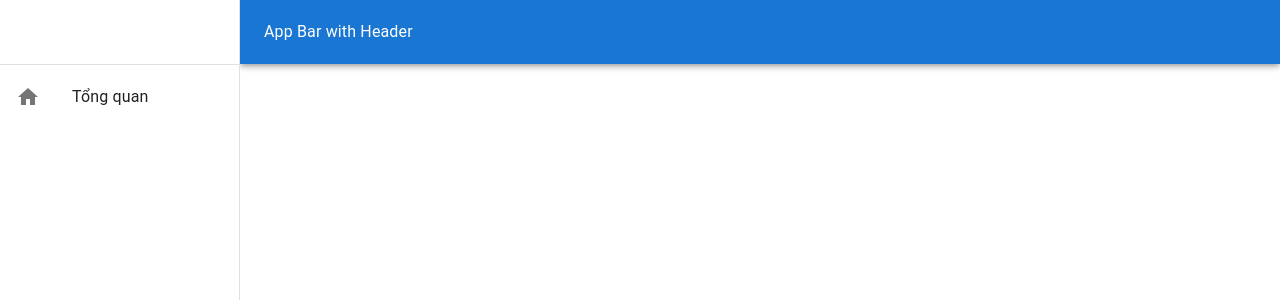
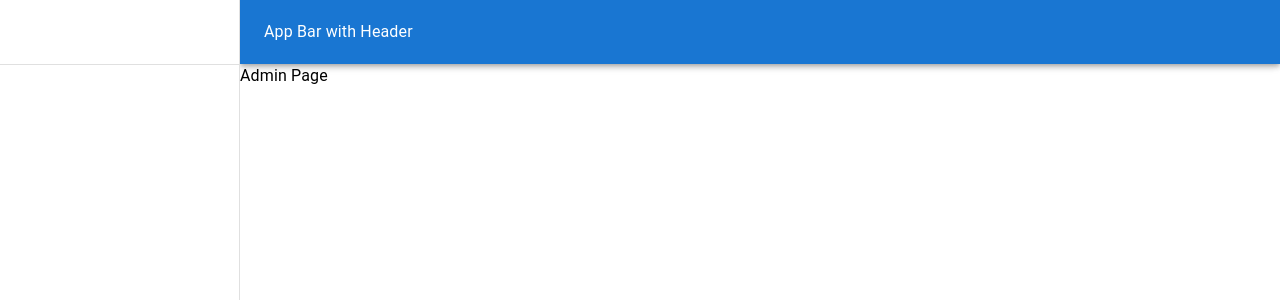
Before and after one commit to huulamthcsyl/InternSapo2024-Frontend, a React (Vite) app: page /admin in a window 1280 px wide. Shown: the top 300 px of the page. Built offline with nearby package versions, Linux system fonts and the light colour scheme.

Commit message:
Update admin layout

```diff
--- /dev/null
+++ b/src/components/drawer/AdminDrawer.tsx
@@ -0,0 +1,22 @@
+import { Drawer, Divider, Toolbar } from '@mui/material'
+
+type Props = {}
+
+export default function AdminDrawer({}: Props) {
+  return (
+    <Drawer sx={{
+      width: 240,
+      flexShrink: 0,
+      '& .MuiDrawer-paper': {
+        width: 240,
+        boxSizing: 'border-box',
+      },
+    }}
+      variant="permanent"
+      anchor="left"
+    >
+      <Toolbar />
+      <Divider />
+    </Drawer>
+  )
+}
--- a/src/layouts/AdminLayout.tsx
+++ b/src/layouts/AdminLayout.tsx
@@ -1,17 +1,20 @@
 import { Outlet } from "react-router-dom"
-import HomeDrawer from "../components/HomeDrawer"
-import AppBarWithHeader from "../components/AppBarWithHeader"
-import { Box } from "@mui/material"
+import AppBarWithHeader from "../components/appbar/AppBarWithHeader"
+import { Box, Toolbar } from "@mui/material"
+import AdminDrawer from "../components/drawer/AdminDrawer"
 
 type Props = {}
 
-export default function AdminLayout({}: Props) {
+export default function AdminLayout({ }: Props) {
   return (
-    <Box sx={{display: 'flex'}}>
-      <HomeDrawer />
-      <Box sx={{ flexGrow: 1, bgcolor: 'background.default'}}>
+    <Box sx={{ display: 'flex' }}>
+      <AdminDrawer />
+      <Box sx={{ flexGrow: 1, bgcolor: 'background.default' }}>
         <AppBarWithHeader />
-        <Outlet />
+        <Box component="main">
+          <Toolbar />
+          <Outlet />
+        </Box>
       </Box>
     </Box>
   )
--- a/src/layouts/HomeLayout.tsx
+++ b/src/layouts/HomeLayout.tsx
@@ -1,6 +1,6 @@
 import { Outlet } from "react-router-dom"
-import HomeDrawer from "../components/HomeDrawer"
-import AppBarWithHeader from "../components/AppBarWithHeader"
+import HomeDrawer from "../components/drawer/HomeDrawer"
+import AppBarWithHeader from "../components/appbar/AppBarWithHeader"
 import { Box, Toolbar } from "@mui/material"
 
 type Props = {}
--- a/src/pages/admin/AdminPage.tsx
+++ b/src/pages/admin/AdminPage.tsx
@@ -1,11 +1,11 @@
-import { Box } from '@mui/material'
+import { Box, Typography } from '@mui/material'
 
 type Props = {}
 
 export default function AdminPage({}: Props) {
   return (
-    <Box component="main">
-      <h1>Admin Page</h1>
+    <Box>
+      <Typography>Admin Page</Typography>
     </Box>
   )
 }
```
Also changed, not shown: src/components/appbar/AppBarWithHeader.tsx (renamed from src/components/AppBarWithHeader.tsx), src/components/drawer/DrawerItem.tsx (renamed from src/components/DrawerItem.tsx), src/components/drawer/HomeDrawer.tsx (renamed from src/components/HomeDrawer.tsx).
